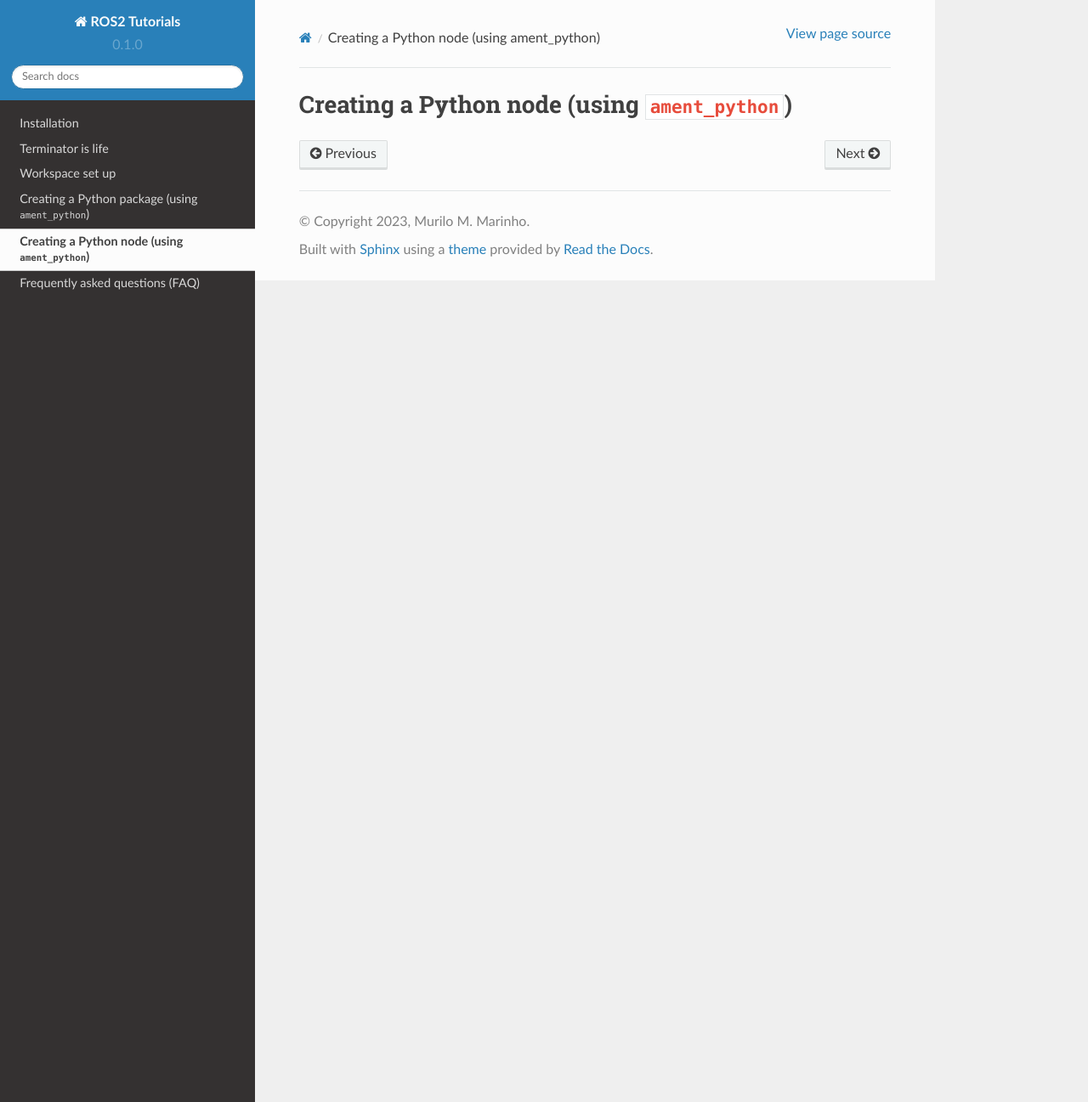
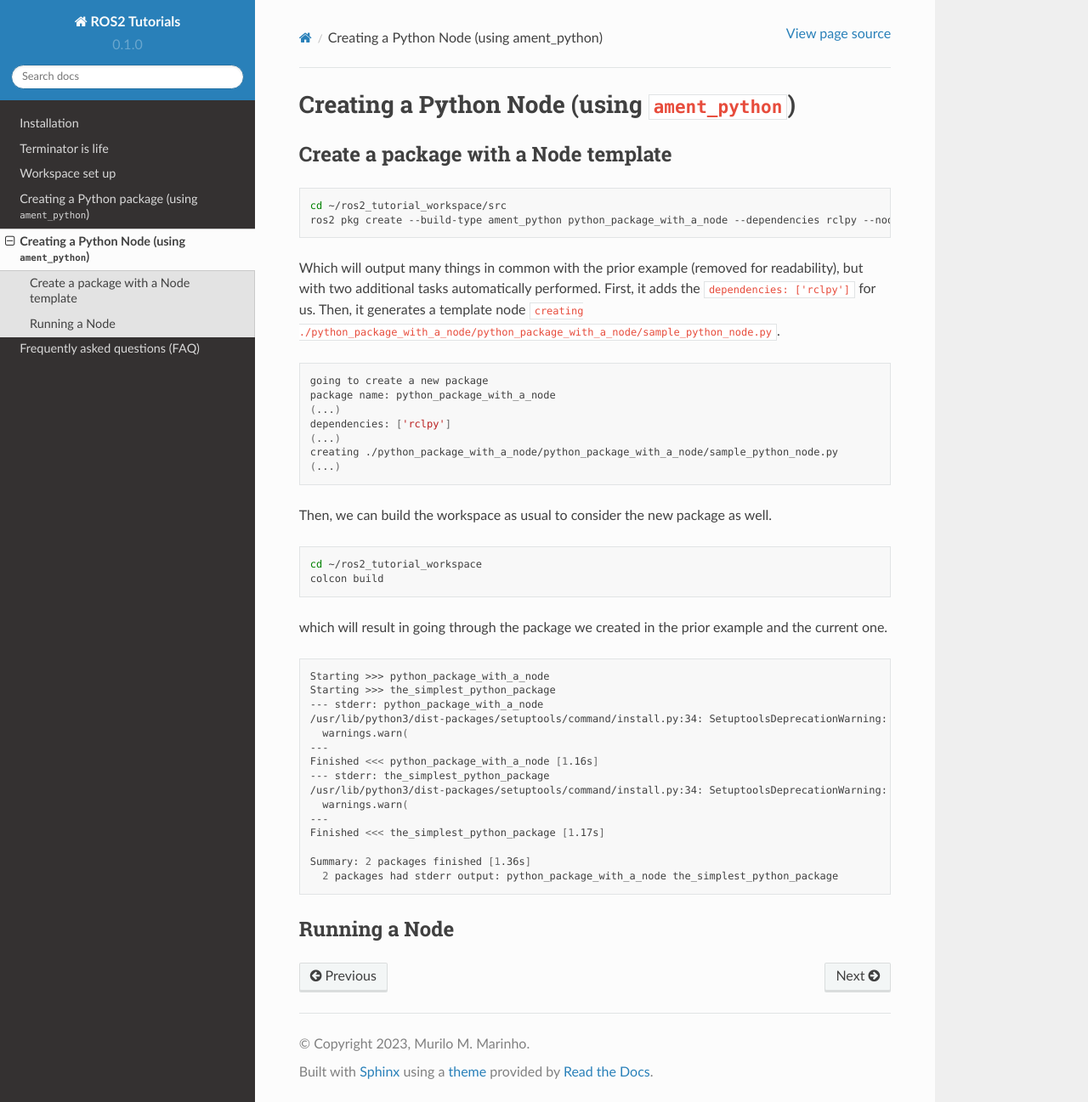
Before and after one commit to mmmarinho/ROS2_Tutorial, a Sphinx documentation site: the page built from docs/source/create_python_node.rst, in a window 1280 px wide and 1297 px high. Shown: the whole window at 85% size. Built offline with Sphinx 7.4.7 and the Read the Docs theme 2.0.0, drawn with Linux system fonts in a browser that asks for light colours.

Commit message:
Update create_python_node.rst

```diff
--- a/docs/source/create_python_node.rst
+++ b/docs/source/create_python_node.rst
@@ -1,2 +1,52 @@
-Creating a Python node (using :code:`ament_python`)
+Creating a Python Node (using :code:`ament_python`)
 ===================================================
+
+Create a package with a Node template
+-------------------------------------
+
+.. code:: bash
+
+   cd ~/ros2_tutorial_workspace/src
+   ros2 pkg create --build-type ament_python python_package_with_a_node --dependencies rclpy --node-name sample_python_node
+
+Which will output many things in common with the prior example (removed for readability), but with two additional tasks automatically performed. First, it adds the :code:`dependencies: ['rclpy']` for us. Then, it generates a template node :code:`creating ./python_package_with_a_node/python_package_with_a_node/sample_python_node.py`.
+
+.. code:: bash
+
+    going to create a new package
+    package name: python_package_with_a_node
+    (...)
+    dependencies: ['rclpy']
+    (...)
+    creating ./python_package_with_a_node/python_package_with_a_node/sample_python_node.py
+    (...)
+
+Then, we can build the workspace as usual to consider the new package as well.
+
+.. code:: bash
+
+   cd ~/ros2_tutorial_workspace
+   colcon build
+
+which will result in going through the package we created in the prior example and the current one.
+
+.. code:: bash
+
+    Starting >>> python_package_with_a_node
+    Starting >>> the_simplest_python_package
+    --- stderr: python_package_with_a_node
+    /usr/lib/python3/dist-packages/setuptools/command/install.py:34: SetuptoolsDeprecationWarning: setup.py install is deprecated. Use build and pip and other standards-based tools.
+      warnings.warn(
+    ---
+    Finished <<< python_package_with_a_node [1.16s]
+    --- stderr: the_simplest_python_package
+    /usr/lib/python3/dist-packages/setuptools/command/install.py:34: SetuptoolsDeprecationWarning: setup.py install is deprecated. Use build and pip and other standards-based tools.
+      warnings.warn(
+    ---
+    Finished <<< the_simplest_python_package [1.17s]
+
+    Summary: 2 packages finished [1.36s]
+      2 packages had stderr output: python_package_with_a_node the_simplest_python_package
+
+Running a Node
+--------------
```
